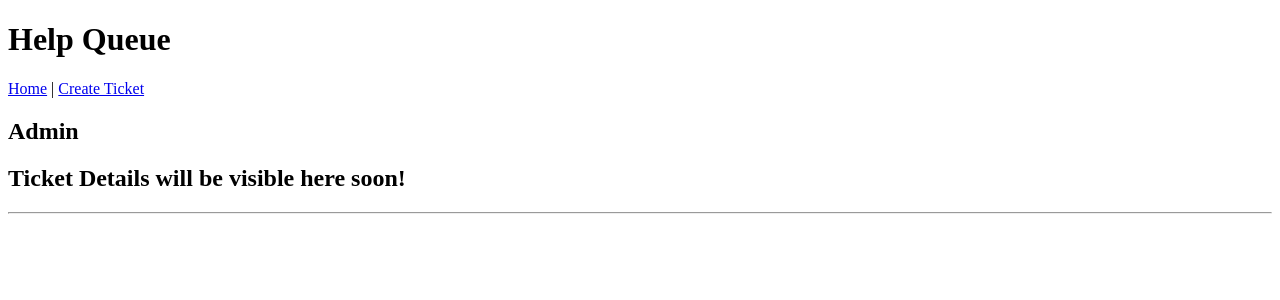
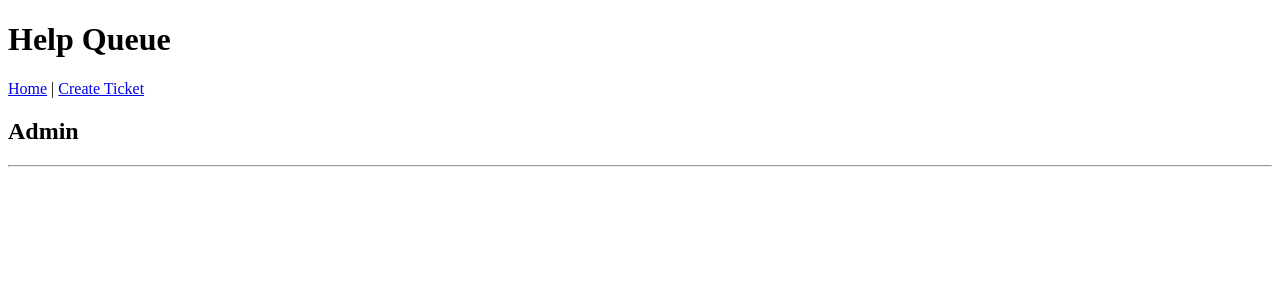
Before and after one commit to developitkris/helpQueue, a React app: page /#/admin in a window 1280 px wide. Shown: the top 300 px of the page. Built offline with nearby package versions, Linux system fonts and the light colour scheme.

Commit message:
update to include new slice of state for admin, display ticket details for click event

```diff
--- a/src/components/Admin.jsx
+++ b/src/components/Admin.jsx
@@ -4,21 +4,27 @@
 import TicketDetail from './TicketDetail';
 
 function Admin(props){
-  console.log(props.currentRouterPath);
+  let optionalSelectedTicketContent = null;
+  if (props.selectedTicket != null){
+    optionalSelectedTicketContent =  <TicketDetail selectedTicket={props.selectedTicket}/>;
+  }
   return (
     <div>
       <h2>Admin</h2>
-      <TicketDetail />
+      {optionalSelectedTicketContent}
       <TicketList
         ticketList={props.ticketList}
-        currentRouterPath={props.currentRouterPath} />
+        currentRouterPath={props.currentRouterPath}
+        onTicketSelection={props.onTicketSelection}/>
     </div>
   );
 }
 
 Admin.proptypes = {
   ticketList: PropTypes.array,
-  currentRouterPath: PropTypes.string
+  currentRouterPath: PropTypes.string.isRequired,
+  onTicketSelection: PropTypes.func.isRequired,
+  selectedTicket: PropTypes.object
 };
 
 export default Admin;
--- a/src/components/App.jsx
+++ b/src/components/App.jsx
@@ -16,6 +16,7 @@
         selectedTicket: null
       };
       this.handleAddingNewTicketToList = this.handleAddingNewTicketToList.bind(this);
+      this.handleChangingSelectedTicket = this.handleChangingSelectedTicket.bind(this);
   }
 
   componentDidMount(){
@@ -68,6 +69,10 @@
     this.setState({masterTicketList: newMasterTicketList});
   }
 
+  handleChangingSelectedTicket(ticket){
+    this.setState({selectedTicket: ticket});
+  }
+
   render(){
     return (
     <div>
@@ -75,7 +80,9 @@
       <Switch>
         <Route exact path='/' render={()=><TicketList ticketList={this.state.masterTicketList} />} />
         <Route path='/newticket' render={()=><NewTicketControl onNewTicketCreation={this.handleAddingNewTicketToList} />} />
-        <Route path='/admin' render={(props)=><Admin ticketList={this.state.masterTicketList} currentRouterPath={props.location.pathname} />} />
+        <Route path='/admin' render={(props)=><Admin ticketList={this.state.masterTicketList} currentRouterPath={props.location.pathname}
+        onTicketSelection={this.handleChangingSelectedTicket}
+        selectedTicket={this.state.selectedTicket} />} />
         <Route component={Error404} />
       </Switch>
     </div>
--- a/src/components/Ticket.jsx
+++ b/src/components/Ticket.jsx
@@ -11,12 +11,11 @@
         `}</style>
       <h3>{props.location} - {props.names}</h3>
       <h4>{props.formattedWaitTime}</h4>
-      <p><em>{props.issue}</em></p>
       <hr/>
     </div>
   if (props.currentRouterPath === '/admin'){
     return (
-      <div onClick={() => {alert('hey, you just clicked the ticket belonging to' + props.names);}}>
+      <div onClick={() => {props.onTicketSelection({names: props.names, location: props.location, issue: props.issue, formattedWaitTime: props.formattedWaitTime});}}>
         {ticketInformation}
       </div>
     );
@@ -34,7 +33,8 @@
   location: PropTypes.string.isRequired,
   issue: PropTypes.string,
   formattedWaitTime: PropTypes.string.isRequired,
-  currentRouterPath: PropTypes.string
+  currentRouterPath: PropTypes.string,
+  onTicketSelection: PropTypes.func
 };
 
 export default Ticket;
--- a/src/components/TicketDetail.jsx
+++ b/src/components/TicketDetail.jsx
@@ -1,9 +1,20 @@
 import React from 'react';
+import PropTypes from 'prop-types';
 
-function TicketDetail(){
+function TicketDetail(props){
   return (
-    <h2>Ticket Details will be visible here soon!</h2>
+    <div>
+      <hr/>
+      <h1>{props.selectedTicket.names} - {props.selectedTicket.location}</h1>
+      <h2>Submitted {props.selectedTicket.formattedWaitTime} ago</h2>
+      <h4><em>{props.selectedTicket.issue}</em></h4>
+      <hr/>
+    </div>
   );
 }
 
+TicketDetail.propTypes = {
+  selectedTicket: PropTypes.object
+};
+
 export default TicketDetail;
--- a/src/components/TicketList.jsx
+++ b/src/components/TicketList.jsx
@@ -37,13 +37,16 @@
           issue={ticket.issue}
           formattedWaitTime={ticket.formattedWaitTime}
           currentRouterPath={props.currentRouterPath}
-          key={ticket.id}/>
+          key={ticket.id}
+          onTicketSelection={props.onTicketSelection}/>
       )}
     </div>
 )}
 
 TicketList.propTypes = {
-  ticketList: PropTypes.array
+  ticketList: PropTypes.array,
+  currentRouterPath: PropTypes.string,
+  onTicketSelection: PropTypes.func
 };
 
 export default TicketList;
```
